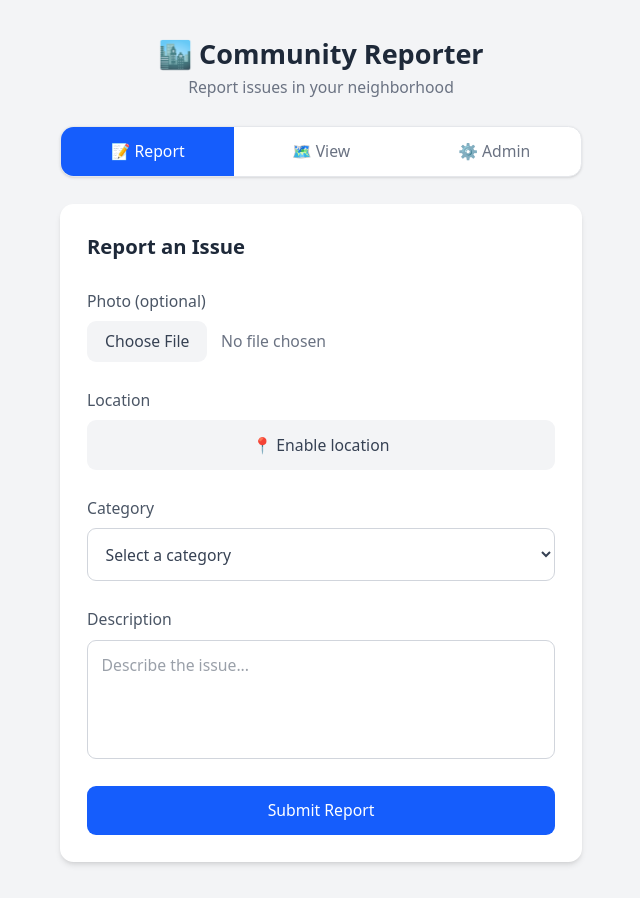
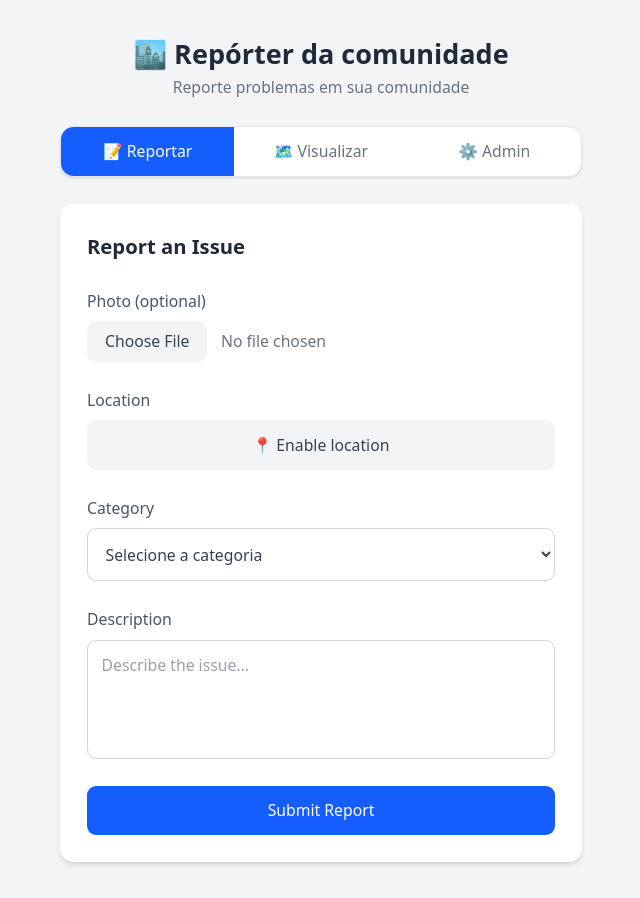
Before and after one commit to lecaluizsoccer/report-app-frontend, a React (Vite) app: page / in a window 1280 px wide. Shown: the whole page, without its empty margins (319-959 px from the left). Built offline with nearby package versions, Linux system fonts and the light colour scheme; no server answers.

Commit message:
translate app to Portuguese

```diff
--- a/src/AdminPanel.jsx
+++ b/src/AdminPanel.jsx
@@ -7,10 +7,10 @@ const STATUS_LABELS = {
 };
 
 const categoryEmoji = {
-  pothole: "🕳️",
-  trash: "🗑️",
-  lighting: "💡",
-  other: "🚧",
+  buraco: "🕳️",
+  lixo: "🗑️",
+  iluminação: "💡",
+  outro: "🚧",
 };
 
 const API = "https://report-app-backend-wnop.onrender.com";
--- a/src/App.jsx
+++ b/src/App.jsx
@@ -23,8 +23,8 @@ function App() {
   }, []);
 
   const tabs = [
-    { id: "report", label: "📝 Report" },
-    { id: "view",   label: "🗺️ View"   },
+    { id: "report", label: "📝 Reportar" },
+    { id: "view",   label: "🗺️ Visualizar"   },
     { id: "admin",  label: "⚙️ Admin"  },
   ];
 
@@ -35,10 +35,10 @@ function App() {
         {/* Header */}
         <header className="mb-6 text-center">
           <h1 className="text-2xl font-bold text-gray-800">
-            🏙️ Community Reporter
+            🏙️ Repórter da comunidade
           </h1>
           <p className="text-sm text-gray-500 mt-1">
-            Report issues in your neighborhood
+            Reporte problemas em sua comunidade
           </p>
         </header>
 
--- a/src/ReportForm.jsx
+++ b/src/ReportForm.jsx
@@ -145,11 +145,11 @@ export default function ReportForm({ onReportAdded }) {
                        focus:ring-blue-500"
             required
           >
-            <option value="">Select a category</option>
-            <option value="pothole">🕳️ Pothole</option>
-            <option value="trash">🗑️ Trash</option>
-            <option value="lighting">💡 Lighting</option>
-            <option value="other">🚧 Other</option>
+            <option value="">Selecione a categoria</option>
+            <option value="pothole">🕳️ Buraco</option>
+            <option value="trash">🗑️ Lixo</option>
+            <option value="lighting">💡 iluminação</option>
+            <option value="other">🚧 outro</option>
           </select>
         </div>
 
--- a/src/ReportList.jsx
+++ b/src/ReportList.jsx
@@ -8,12 +8,12 @@ export default function ReportList({ reports }) {
   return (
     <div className="bg-white p-5 rounded-xl shadow-md w-full">
       <h2 className="text-lg font-semibold mb-4 text-gray-800">
-        📋 Reports
+        📋 Relatórios
       </h2>
 
       {reports.length === 0 ? (
         <p className="text-gray-400 text-sm text-center py-6">
-          No reports yet. Be the first to report an issue!
+          Nenhum relatório ainda. Seja o primeiro a reportar um problema!
         </p>
       ) : (
         <div className="flex flex-col gap-3">
--- a/src/ReportMap.jsx
+++ b/src/ReportMap.jsx
@@ -12,10 +12,10 @@ L.Icon.Default.mergeOptions({
 });
 
 const categoryEmoji = {
-  pothole: "🕳️",
-  trash: "🗑️",
-  lighting: "💡",
-  other: "🚧",
+  buraco: "🕳️",
+  lixo: "🗑️",
+  iluminação: "💡",
+  outro: "🚧",
 };
 
 // Inner component that adjusts the map view to fit all markers
@@ -49,7 +49,7 @@ export default function ReportMap({ reports }) {
         <h2 className="text-lg font-semibold text-gray-800">🗺️ Report Map</h2>
         {withLocation.length === 0 ? (
           <p className="text-sm text-gray-400 mt-1">
-            No location data yet — enable location when submitting a report.
+            Ainda não há dados de localização — habilite a localização ao enviar um relatório.
           </p>
         ) : (
           <p className="text-sm text-gray-400 mt-1">
```
